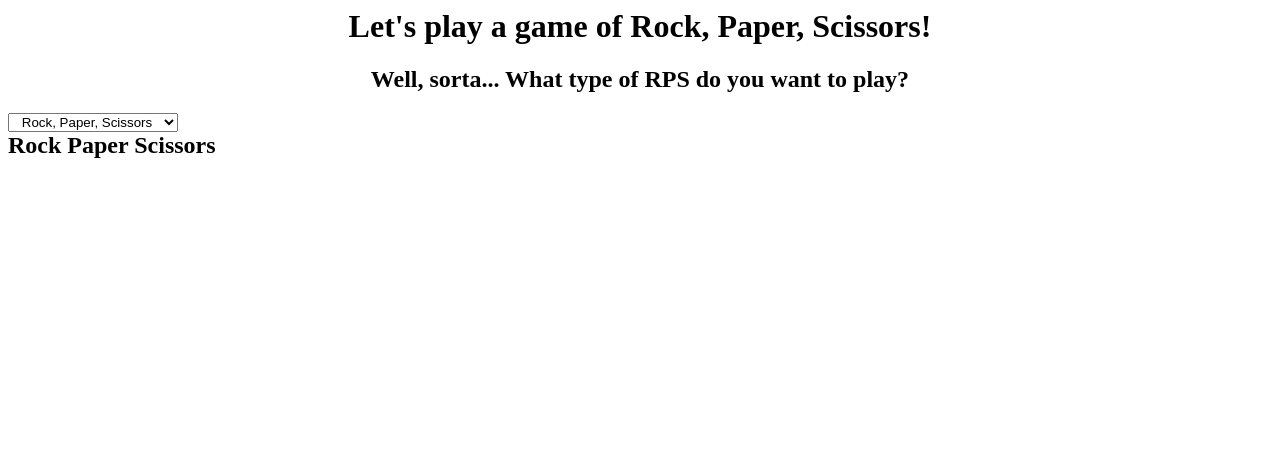
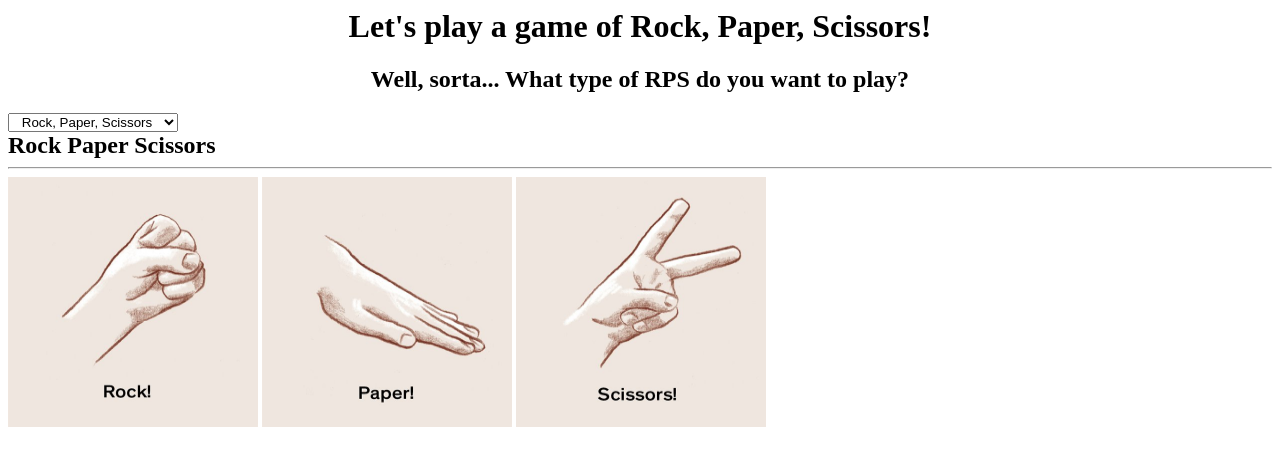
Before and after one commit to tjchecketts/rock-paper-scissors, a PHP site: page /rps.html in a window 1280 px wide. Shown: the top 466 px of the page. Run offline with PHP 8.4, Linux system fonts and the light colour scheme.

Commit message:
add images, start image swap rabbit hole

```diff
--- a/rps.css
+++ b/rps.css
@@ -32,3 +32,8 @@ h1, h2 {
   display: inline;
 
 }
+
+#rock_img, #paper_img, #scissors_img {
+  display: inline;
+  text-align: center;
+}
--- a/rps.html
+++ b/rps.html
@@ -16,6 +16,10 @@
         <h2 id="paper"> Paper </h2>
         <h2 id="scissors"> Scissors </h2>
     </section>
+    <hr></hr>
+    <img class="rock_img" src="rock.jpg" alt="Rock cartoon hand sign" height="250" width="250">
+    <img class="paper_img" src="paper.jpg" alt="Paper cartoon hand sign" height="250" width="250">
+    <img class="scissors_img" src="scissors.jpg" alt="Scissors cartoon hand sign" height="250" width="250">
     <script src="http://ajax.googleapis.com/ajax/libs/jquery/2.2.0/jquery.min.js"></script>
     <script src="rps.js"></script>
   </body>
```
Also changed, not shown: rps.js (+37 -0 lines), bear.jpg (added), dragon.jpg (added), hunter.jpg (added), knight.jpg (added), ninja.gif (added), paper.jpg (added), princess.jpg (added), rock.jpg (added), scissors.jpg (added).
